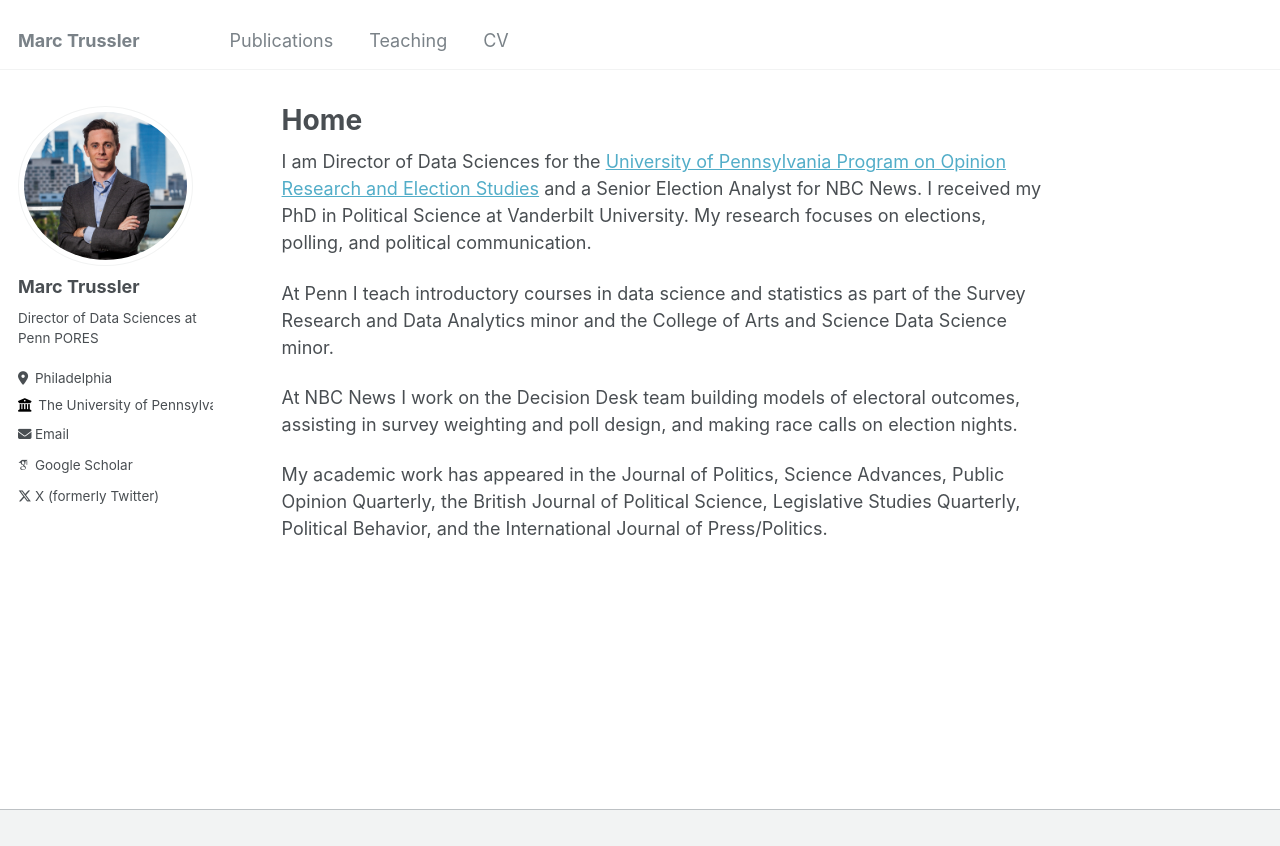
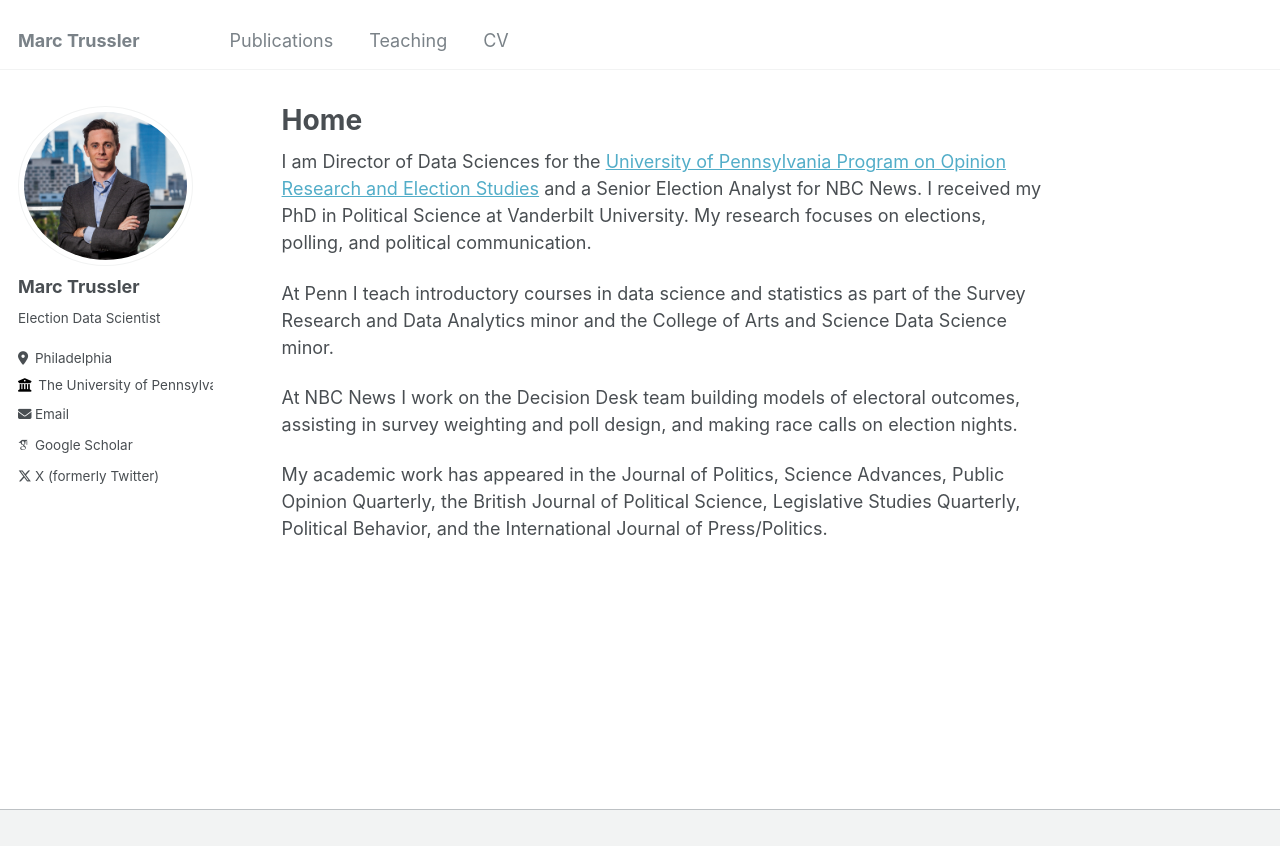
Before and after one commit to marctrussler/marctrussler.github.io, a Jekyll site: the page built from _pages/about.md, in a window 1280 px wide and 1082 px high. Shown: the top 846 px of the window. Built offline with Jekyll 4.4.1, drawn with Linux system fonts in a browser that asks for light colours; some web fonts are replaced; grey boxes are pictures that could not be loaded.

Commit message:
Update _config.yml

```diff
--- a/_config.yml
+++ b/_config.yml
@@ -24,7 +24,7 @@ author:
   avatar           : "PORESMT.jpg"
   name             : "Marc Trussler"
   pronouns         : # example: "she/her"
-  bio              : "Director of Data Sciences at Penn PORES"
+  bio              : "Election Data Scientist"
   location         : "Philadelphia"
   employer         : "The University of Pennsylvania"
   uri              : # URL
```
